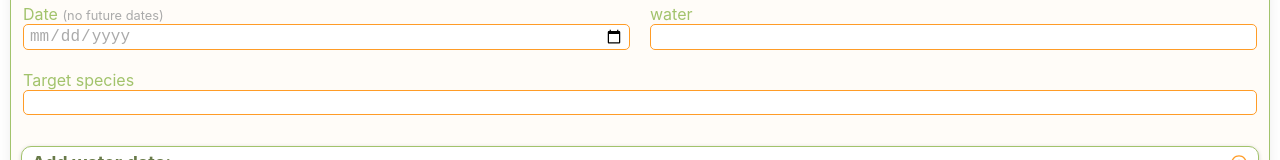
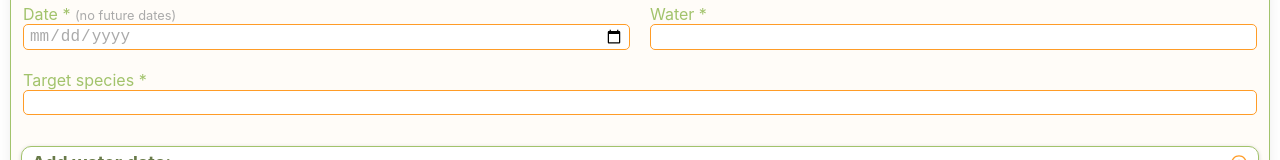
Before and after one commit to CasparVelsen/recaught, a React (Create React App) app: page /formpage in a window 1280 px wide. Shown: the part 154-314 px from the top of the page. Built offline with nearby package versions, Linux system fonts and the light colour scheme; no server answers.

Commit message:
tested min-width for safari

```diff
--- a/src/components/form-pages/Catch.js
+++ b/src/components/form-pages/Catch.js
@@ -81,7 +81,7 @@ export default function Catch({
           <div>
             <Fieldset>
               <Part>
-                <label htmlFor="species">Species</label>
+                <label htmlFor="species">Species *</label>
                 <Input
                   onChange={handleChange}
                   value={values.species}
@@ -197,14 +197,13 @@ export default function Catch({
                 </ToggleWrapper>
               </Part>
             </Fieldset>
-
             <Button
               text="Add Catch"
               onClick={() => {
                 handleAddCatch(values);
                 setValues(initialValues);
               }}
-              disabled={disabled}
+              disabled={!values.species.trim()}
               icon={<HiPlusCircle />}
             />
             <CatchList>
--- a/src/components/form-pages/Start.js
+++ b/src/components/form-pages/Start.js
@@ -9,7 +9,7 @@ export default function Start({ handleOnChange }) {
       <Fieldset>
         <Part>
           <label htmlFor="date">
-            Date <Hint>(no future dates)</Hint>
+            Date * <Hint>(no future dates)</Hint>
           </label>
           <Input
             id="date"
@@ -22,7 +22,7 @@ export default function Start({ handleOnChange }) {
         </Part>
         <Part>
           <label htmlFor="water">
-            water<ScreenRaderOnly>Waters</ScreenRaderOnly>
+            Water *<ScreenRaderOnly>Waters</ScreenRaderOnly>
           </label>
           <Input
             id="water"
@@ -34,7 +34,7 @@ export default function Start({ handleOnChange }) {
           />
         </Part>
         <Species>
-          <label htmlFor="target">Target species</label>
+          <label htmlFor="target">Target species *</label>
           <Input
             id="target"
             name="target"
@@ -78,6 +78,7 @@ const Species = styled.div`
 
 const Input = styled.input`
   width: 100%;
+  min-width: 0; /* ← Wichtig für Safari */
   border: 1px solid #ff9c27;
   padding: 2px 5px;
   border-radius: 5px;
```
